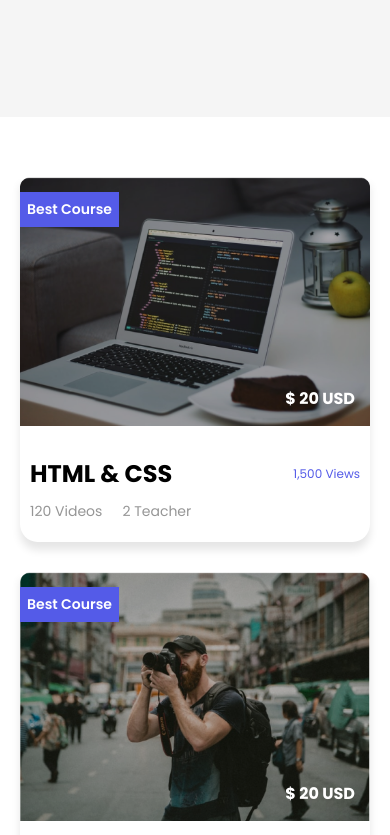
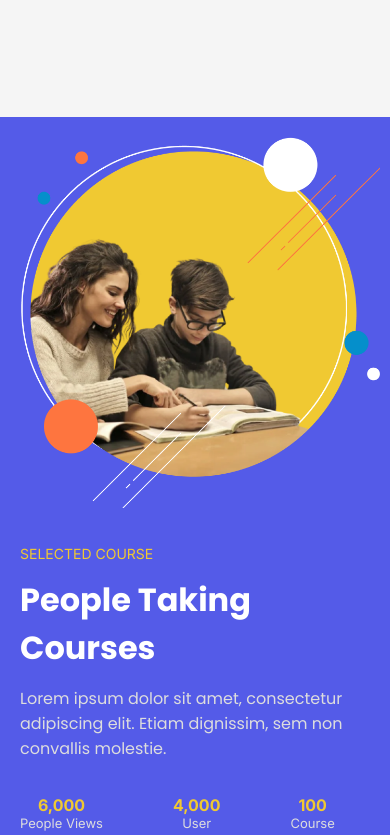
Before and after one commit to AyaMusamih/landing, a plain HTML site: page index.html in a window 390 px wide. Shown: the part 2092-2927 px from the top of the page. Drawn offline with Linux system fonts and the light colour scheme.

Commit message:
create course summary section

```diff
--- a/assets/css/main.css
+++ b/assets/css/main.css
@@ -182,20 +182,20 @@ body {
 
 .user-pic img {
     width: 400px;
-    margin-left: 40%;
+    margin-left: 50%;
 
 }
 
-@media screen and (max-width: 1130px) {
+@media screen and (max-width: 1260px) {
 
     .user-pic img {
         width: 350px;
-        margin-left: 15%;
+        margin-left: 20%;
     }
 
 }
 
-@media screen and (max-width: 920px) {
+@media screen and (max-width: 940px) {
 
     .begin {
         width: 350px;
@@ -208,7 +208,7 @@ body {
 
 }
 
-@media screen and (max-width: 780px) {
+@media screen and (max-width: 775px) {
     .begin {
         width: 300px;
     }
@@ -218,7 +218,7 @@ body {
     }
 }
 
-@media screen and (max-width: 670px) {
+@media screen and (max-width: 680px) {
     .intro .row {
         gap: 40px;
     }
@@ -388,8 +388,110 @@ body {
     }
 }
 
+.course-summary {
+    background-color: var(--maincolor);
+    padding: 20px 0;
+}
 
+.studying {
+    flex-grow: 1;
+}
 
+.studying img {
+    width: 450px;
+    margin-left: 50px;
+}
+
+.taken-courses {
+    width: 400px;
+    margin-right: 60px;
+    display: flex;
+    flex-wrap: wrap;
+    flex-direction: column;
+    gap: 14px;
+}
+
+.taken-courses .selected-courses {
+    color: #F0C932;
+    font-family: var(--subfont);
+    font-size: 14px;
+}
+
+.taken-courses h2 {
+    width: 300px;
+    color: #FFFFFF;
+    font-size: 32px;
+}
+
+.taken-courses .lorem {
+    color: #DDDDDD;
+}
+
+.course-stats {
+    display: flex;
+    flex-wrap: wrap;
+    align-items: center;
+    gap: 97px;
+    margin-top: 20px;
+}
+
+.statistics {
+    display: flex;
+    flex-wrap: wrap;
+    flex-direction: column;
+    align-items: center;
+    font-family: var(--subfont);
+}
+
+.statistics span {
+    color: #F0C932;
+    font-weight: 700;
+}
+
+.statistics p {
+    color: #DDD;
+    font-size: 13px;
+}
+
+@media screen and (max-width: 1090px) {
+    .taken-courses {
+        margin-right: 0;
+    }
+
+    .studying img {
+        width: 350px;
+        margin-left: 0;
+    }
+}
+
+@media screen and (max-width: 890px) {
+    .course-summary .row {
+        gap: 30px;
+    }
+
+    .course-summary {
+        padding-bottom: 24px;
+    }
+
+    .studying,
+    .taken-courses {
+        width: 100%;
+    }
+
+    .studying img {
+        width: 450px;
+    }
+}
+
+@media screen and (max-width: 490px) {
+    .studying img {
+        width: 360px;
+    }
+
+    .course-stats {
+        gap: 70px;
+    }
+}
 
 .courses {
     padding-top: 60px;
--- a/index.html
+++ b/index.html
@@ -111,8 +111,34 @@
             </div>
         </section>
 
-        <section>
-
+        <section class="course-summary">
+            <div class="container">
+                <div class="row">
+                    <div class="studying">
+                        <img src="./assets/img/public/studying.png" />
+                    </div>
+                    <div class="taken-courses">
+                        <span class="selected-courses">SELECTED COURSE</span>
+                        <h2>People Taking Courses</h2>
+                        <p class="lorem">Lorem ipsum dolor sit amet, consectetur adipiscing elit. Etiam dignissim, sem non convallis
+                            molestie.</p>
+                        <div class="course-stats">
+                            <div class="statistics">
+                                <span>6,000</span>
+                                <p>People Views</p>
+                            </div>
+                            <div class="statistics">
+                                <span>4,000</span>
+                                <p>User</p>
+                            </div>
+                            <div class="statistics">
+                                <span>100</span>
+                                <p>Course</p>
+                            </div>
+                        </div>
+                    </div>
+                </div>
+            </div>
         </section>
 
         <section class="courses">
```
